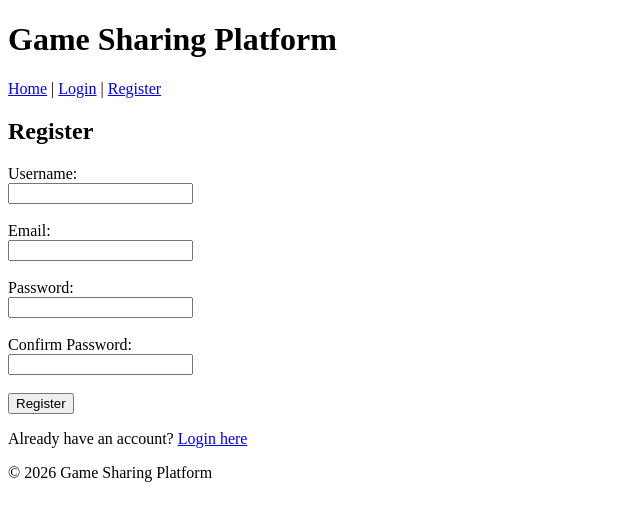
After one commit to Hii-Yaa/pyforge-mvp, a Flask app: page /register in a window 1280 px wide. The commit adds this page. Shown: the top 521 px of the page, without its empty margins (0-640 px from the left). Run offline with Flask 3, Linux system fonts and the light colour scheme.

Commit message:
Implement game-sharing platform backend with authentication and file uploads
This commit transforms the basic Flask MVP into a functional game-sharing platform with:

Features:
- User registration with email validation and password hashing (bcrypt)
- Session-based authentication using Flask-Login
- Secure game file upload (ZIP files only) with metadata storage
- Public game listing accessible to all users
- Game detail pages with download functionality
- Authorization rules: only uploaders can edit/delete their games

Technical changes:
- Add dependencies: Flask-Login, bcrypt, email-validator
- Replace Item model with User and Game models
- Implement relationship between User and Game (one-to-many)
- Add file upload configuration (100MB limit, uploads/ directory)
- Create authentication routes (register, login, logout)
- Create game management routes (upload, detail, edit, delete, download)
- Update all templates for new functionality
- Add proper error handling and flash messages
- Secure file handling with werkzeug.secure_filename
- Update .gitignore to exclude uploads/ and *.db files

Security measures:
- Password hashing with bcrypt
- Email validation
- Authorization checks for edit/delete operations
- Secure filename handling for uploads
- Session-based authentication

```diff
--- a/app.py
+++ b/app.py
@@ -1,45 +1,255 @@
-from flask import Flask, render_template, request, redirect, url_for
+from flask import Flask, render_template, request, redirect, url_for, flash, send_from_directory, abort
+from flask_login import LoginManager, login_user, logout_user, login_required, current_user
+from werkzeug.utils import secure_filename
+from email_validator import validate_email, EmailNotValidError
 from config import Config
-from models import db, Item
+from models import db, User, Game
+import os
 
 app = Flask(__name__)
 app.config.from_object(Config)
 
+# Initialize extensions
 db.init_app(app)
+login_manager = LoginManager()
+login_manager.init_app(app)
+login_manager.login_view = 'login'
+login_manager.login_message = 'Please log in to access this page.'
 
+# Create upload folder if it doesn't exist
+os.makedirs(app.config['UPLOAD_FOLDER'], exist_ok=True)
+
+# Create database tables
 with app.app_context():
     db.create_all()
 
+
+# Flask-Login user loader
+@login_manager.user_loader
+def load_user(user_id):
+    return User.query.get(int(user_id))
+
+
+# Helper function to check allowed file extensions
+def allowed_file(filename):
+    return '.' in filename and filename.rsplit('.', 1)[1].lower() in app.config['ALLOWED_EXTENSIONS']
+
+
+# ============================================================================
+# AUTHENTICATION ROUTES
+# ============================================================================
+
+@app.route('/register', methods=['GET', 'POST'])
+def register():
+    """User registration route."""
+    if current_user.is_authenticated:
+        return redirect(url_for('index'))
+
+    if request.method == 'POST':
+        username = request.form.get('username', '').strip()
+        email = request.form.get('email', '').strip()
+        password = request.form.get('password', '')
+        confirm_password = request.form.get('confirm_password', '')
+
+        # Validation
+        errors = []
+        if not username or len(username) < 3:
+            errors.append('Username must be at least 3 characters long.')
+        if not email:
+            errors.append('Email is required.')
+        else:
+            try:
+                validate_email(email)
+            except EmailNotValidError:
+                errors.append('Invalid email address.')
+        if not password or len(password) < 6:
+            errors.append('Password must be at least 6 characters long.')
+        if password != confirm_password:
+            errors.append('Passwords do not match.')
+
+        # Check for existing user
+        if User.query.filter_by(username=username).first():
+            errors.append('Username already exists.')
+        if User.query.filter_by(email=email).first():
+            errors.append('Email already registered.')
+
+        if errors:
+            for error in errors:
+                flash(error, 'error')
+            return render_template('register.html')
+
+        # Create new user
+        user = User(username=username, email=email)
+        user.set_password(password)
+        db.session.add(user)
+        db.session.commit()
+
+        flash('Registration successful! Please log in.', 'success')
+        return redirect(url_for('login'))
+
+    return render_template('register.html')
+
+
+@app.route('/login', methods=['GET', 'POST'])
+def login():
+    """User login route."""
+    if current_user.is_authenticated:
+        return redirect(url_for('index'))
+
+    if request.method == 'POST':
+        username = request.form.get('username', '').strip()
+        password = request.form.get('password', '')
+
+        user = User.query.filter_by(username=username).first()
+
+        if user and user.check_password(password):
+            login_user(user)
+            flash(f'Welcome back, {user.username}!', 'success')
+            next_page = request.args.get('next')
+            return redirect(next_page) if next_page else redirect(url_for('index'))
+        else:
+            flash('Invalid username or password.', 'error')
+
+    return render_template('login.html')
+
+
+@app.route('/logout')
+@login_required
+def logout():
+    """User logout route."""
+    logout_user()
+    flash('You have been logged out.', 'success')
+    return redirect(url_for('index'))
+
+
+# ============================================================================
+# GAME ROUTES
+# ============================================================================
+
 @app.route('/')
 def index():
-    items = Item.query.order_by(Item.created_at.desc()).all()
-    return render_template('index.html', items=items)
+    """Public game list page - anyone can view."""
+    games = Game.query.order_by(Game.created_at.desc()).all()
+    return render_template('index.html', games=games)
 
-@app.route('/create', methods=['GET', 'POST'])
-def create():
+
+@app.route('/game/upload', methods=['GET', 'POST'])
+@login_required
+def upload_game():
+    """Game upload route - authenticated users only."""
     if request.method == 'POST':
-        title = request.form.get('title')
-        description = request.form.get('description')
+        title = request.form.get('title', '').strip()
+        description = request.form.get('description', '').strip()
+        file = request.files.get('game_file')
 
-        if title:
-            new_item = Item(title=title, description=description)
-            db.session.add(new_item)
-            db.session.commit()
-            return redirect(url_for('index'))
+        # Validation
+        errors = []
+        if not title:
+            errors.append('Game title is required.')
+        if not file or file.filename == '':
+            errors.append('Please select a ZIP file to upload.')
+        elif not allowed_file(file.filename):
+            errors.append('Only ZIP files are allowed.')
 
-    return render_template('create.html')
+        if errors:
+            for error in errors:
+                flash(error, 'error')
+            return render_template('upload.html')
 
-@app.route('/detail/<int:item_id>')
-def detail(item_id):
-    item = Item.query.get_or_404(item_id)
-    return render_template('detail.html', item=item)
+        # Save file with secure filename
+        original_filename = secure_filename(file.filename)
+        # Create unique filename to avoid collisions
+        filename = f"{current_user.id}_{Game.query.count() + 1}_{original_filename}"
+        filepath = os.path.join(app.config['UPLOAD_FOLDER'], filename)
+        file.save(filepath)
 
-@app.route('/delete/<int:item_id>', methods=['POST'])
-def delete(item_id):
-    item = Item.query.get_or_404(item_id)
-    db.session.delete(item)
+        # Create game record
+        game = Game(
+            title=title,
+            description=description,
+            filename=filename,
+            uploader_id=current_user.id
+        )
+        db.session.add(game)
+        db.session.commit()
+
+        flash(f'Game "{title}" uploaded successfully!', 'success')
+        return redirect(url_for('game_detail', game_id=game.id))
+
+    return render_template('upload.html')
+
+
+@app.route('/game/<int:game_id>')
+def game_detail(game_id):
+    """Game detail page - public, shows metadata and download button."""
+    game = Game.query.get_or_404(game_id)
+    return render_template('game_detail.html', game=game)
+
+
+@app.route('/game/<int:game_id>/download')
+def download_game(game_id):
+    """Download game ZIP file."""
+    game = Game.query.get_or_404(game_id)
+    return send_from_directory(
+        app.config['UPLOAD_FOLDER'],
+        game.filename,
+        as_attachment=True,
+        download_name=f"{game.title}.zip"
+    )
+
+
+@app.route('/game/<int:game_id>/edit', methods=['GET', 'POST'])
+@login_required
+def edit_game(game_id):
+    """Edit game metadata - only uploader can edit."""
+    game = Game.query.get_or_404(game_id)
+
+    # Authorization check
+    if game.uploader_id != current_user.id:
+        flash('You do not have permission to edit this game.', 'error')
+        abort(403)
+
+    if request.method == 'POST':
+        title = request.form.get('title', '').strip()
+        description = request.form.get('description', '').strip()
+
+        if not title:
+            flash('Game title is required.', 'error')
+            return render_template('edit_game.html', game=game)
+
+        game.title = title
+        game.description = description
+        db.session.commit()
+
+        flash(f'Game "{title}" updated successfully!', 'success')
+        return redirect(url_for('game_detail', game_id=game.id))
+
+    return render_template('edit_game.html', game=game)
+
+
+@app.route('/game/<int:game_id>/delete', methods=['POST'])
+@login_required
+def delete_game(game_id):
+    """Delete game - only uploader can delete."""
+    game = Game.query.get_or_404(game_id)
+
+    # Authorization check
+    if game.uploader_id != current_user.id:
+        flash('You do not have permission to delete this game.', 'error')
+        abort(403)
+
+    # Delete file from filesystem
+    filepath = os.path.join(app.config['UPLOAD_FOLDER'], game.filename)
+    if os.path.exists(filepath):
+        os.remove(filepath)
+
+    # Delete database record
+    db.session.delete(game)
     db.session.commit()
+
+    flash('Game deleted successfully.', 'success')
     return redirect(url_for('index'))
+
 
 if __name__ == '__main__':
     app.run(debug=True)
--- a/config.py
+++ b/config.py
@@ -4,3 +4,8 @@ class Config:
     SECRET_KEY = os.environ.get('SECRET_KEY') or 'dev-secret-key-change-in-production'
     SQLALCHEMY_DATABASE_URI = os.environ.get('DATABASE_URL') or 'sqlite:///app.db'
     SQLALCHEMY_TRACK_MODIFICATIONS = False
+
+    # File upload settings
+    UPLOAD_FOLDER = os.path.join(os.path.dirname(os.path.abspath(__file__)), 'uploads')
+    MAX_CONTENT_LENGTH = 100 * 1024 * 1024  # 100MB max file size
+    ALLOWED_EXTENSIONS = {'zip'}  # Only ZIP files allowed
--- a/requirements.txt
+++ b/requirements.txt
@@ -1,3 +1,6 @@
 Flask==3.0.0
 Flask-SQLAlchemy==3.1.1
+Flask-Login==0.6.3
+email-validator==2.1.0
+bcrypt==4.1.2
 gunicorn==21.2.0
--- a/templates/base.html
+++ b/templates/base.html
@@ -1,25 +1,42 @@
 <!DOCTYPE html>
-<html lang="ja">
+<html lang="en">
 <head>
     <meta charset="UTF-8">
     <meta name="viewport" content="width=device-width, initial-scale=1.0">
-    <title>{% block title %}Flask MVP{% endblock %}</title>
+    <title>{% block title %}Game Sharing Platform{% endblock %}</title>
 </head>
 <body>
     <header>
-        <h1>Flask MVP</h1>
+        <h1>Game Sharing Platform</h1>
         <nav>
-            <a href="{{ url_for('index') }}">ホーム</a> |
-            <a href="{{ url_for('create') }}">新規作成</a>
+            <a href="{{ url_for('index') }}">Home</a> |
+            {% if current_user.is_authenticated %}
+                <a href="{{ url_for('upload_game') }}">Upload Game</a> |
+                <span>Logged in as: {{ current_user.username }}</span> |
+                <a href="{{ url_for('logout') }}">Logout</a>
+            {% else %}
+                <a href="{{ url_for('login') }}">Login</a> |
+                <a href="{{ url_for('register') }}">Register</a>
+            {% endif %}
         </nav>
     </header>
 
     <main>
+        {% with messages = get_flashed_messages(with_categories=true) %}
+            {% if messages %}
+                <div class="flash-messages">
+                    {% for category, message in messages %}
+                        <div class="flash {{ category }}">{{ message }}</div>
+                    {% endfor %}
+                </div>
+            {% endif %}
+        {% endwith %}
+
         {% block content %}{% endblock %}
     </main>
 
     <footer>
-        <p>&copy; 2026 Flask MVP</p>
+        <p>&copy; 2026 Game Sharing Platform</p>
     </footer>
 </body>
 </html>
--- /dev/null
+++ b/templates/register.html
@@ -0,0 +1,33 @@
+{% extends "base.html" %}
+
+{% block title %}Register - Game Sharing Platform{% endblock %}
+
+{% block content %}
+<h2>Register</h2>
+
+<form method="POST">
+    <div>
+        <label for="username">Username:</label><br>
+        <input type="text" id="username" name="username" required minlength="3">
+    </div>
+    <br>
+    <div>
+        <label for="email">Email:</label><br>
+        <input type="email" id="email" name="email" required>
+    </div>
+    <br>
+    <div>
+        <label for="password">Password:</label><br>
+        <input type="password" id="password" name="password" required minlength="6">
+    </div>
+    <br>
+    <div>
+        <label for="confirm_password">Confirm Password:</label><br>
+        <input type="password" id="confirm_password" name="confirm_password" required minlength="6">
+    </div>
+    <br>
+    <button type="submit">Register</button>
+</form>
+
+<p>Already have an account? <a href="{{ url_for('login') }}">Login here</a></p>
+{% endblock %}
```
Also changed, not shown: models.py (+32 -3 lines), templates/edit_game.html (added, +23 -0 lines), templates/game_detail.html (added, +29 -0 lines), templates/index.html (+8 -14 lines), templates/login.html (added, +23 -0 lines), templates/upload.html (added, +28 -0 lines), 1 other file.
